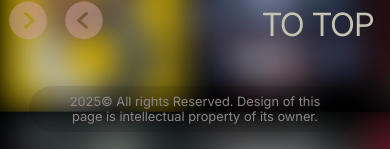
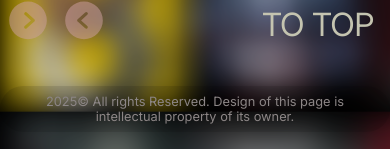
Before and after one commit to StringLOVERgirl/platform_react, a React (Vite) app: page /#/more in a window 390 px wide. Shown: the part 4163-4312 px from the top of the page. Built offline with nearby package versions, Linux system fonts and the light colour scheme.

Commit message:
footer adapt

```diff
--- a/styles/recommend.css
+++ b/styles/recommend.css
@@ -284,8 +284,4 @@ padding-right: 0.5em;
         font-size: 2em;
      }
 
-     .moreFooter {
-        width: 85%;
-     }
-
     }
```
